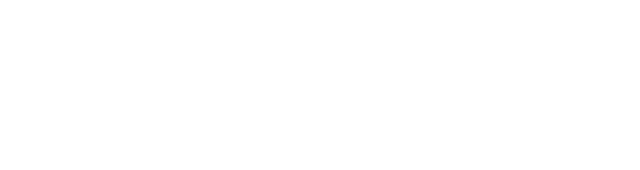
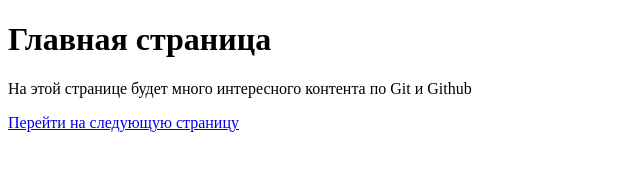
Before and after one commit to Andrey-tec/DD, a plain HTML site: page index.html in a window 1280 px wide. Shown: the whole page, without its empty margins (0-640 px from the left). Drawn offline with Linux system fonts and the light colour scheme.

Commit message:
feat: added a link to the about page

```diff
--- a/index.html
+++ b/index.html
@@ -2,10 +2,16 @@
 <html lang="en">
 <head>
     <meta charset="UTF-8">
-    <meta name="viewport" content="width=device-width, initial-scale=1.0">
-    <title>Document</title>
+    <meta name="viewport" content="width=device-width, initial-scale=1.0", shrink-to-fit=no">
+    <title>Курс - Git и Github</title>
 </head>
 <body>
-
+    <h1>Главная страница</h1>
+    <p>
+        На этой странице будет много интересного контента по Git и Github
+    </p>
+    <a href="pages/about.html">
+        Перейти на следующую страницу
+    </a>
 </body>
 </html>
```
